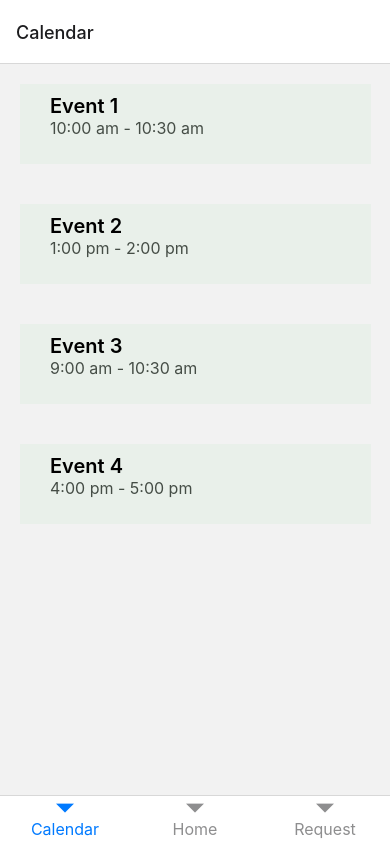
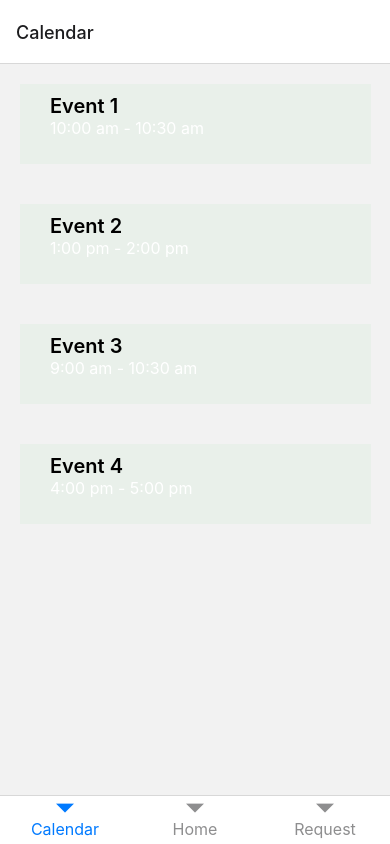
Before and after one commit to dali-lab/room-app, a React Native app: screen /Calendar in a window 390 px wide. Built offline with nearby package versions, Linux system fonts and the light colour scheme.

Commit message:
made calendar item white

```diff
--- a/components/CalendarItem.js
+++ b/components/CalendarItem.js
@@ -30,7 +30,7 @@ const styles = StyleSheet.create({
   },
   text: {
     fontSize: fonts.smallText,
-    color: colors.darkSageGreen,
+    color: 'white',
     marginLeft: 20,
   },
 });
```
